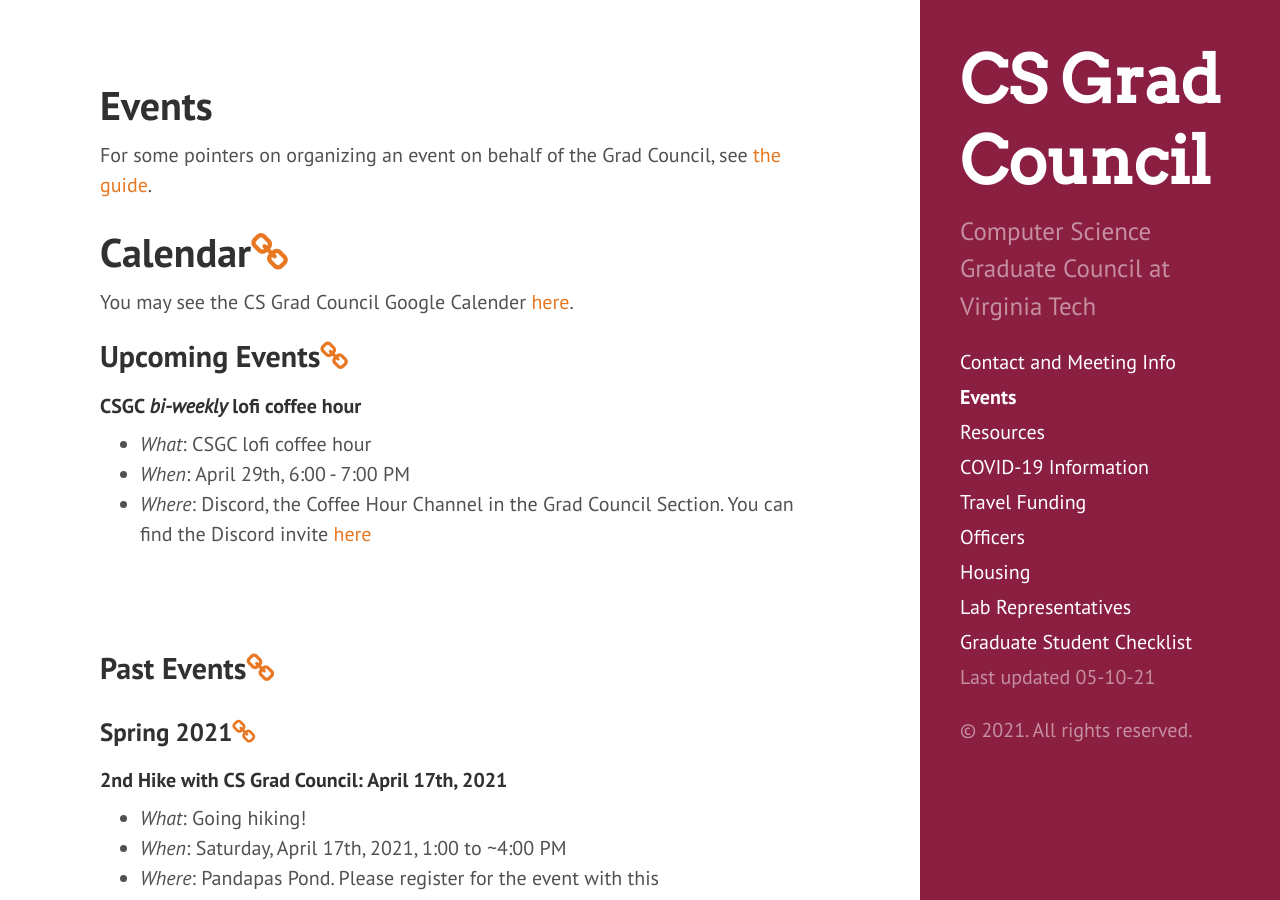
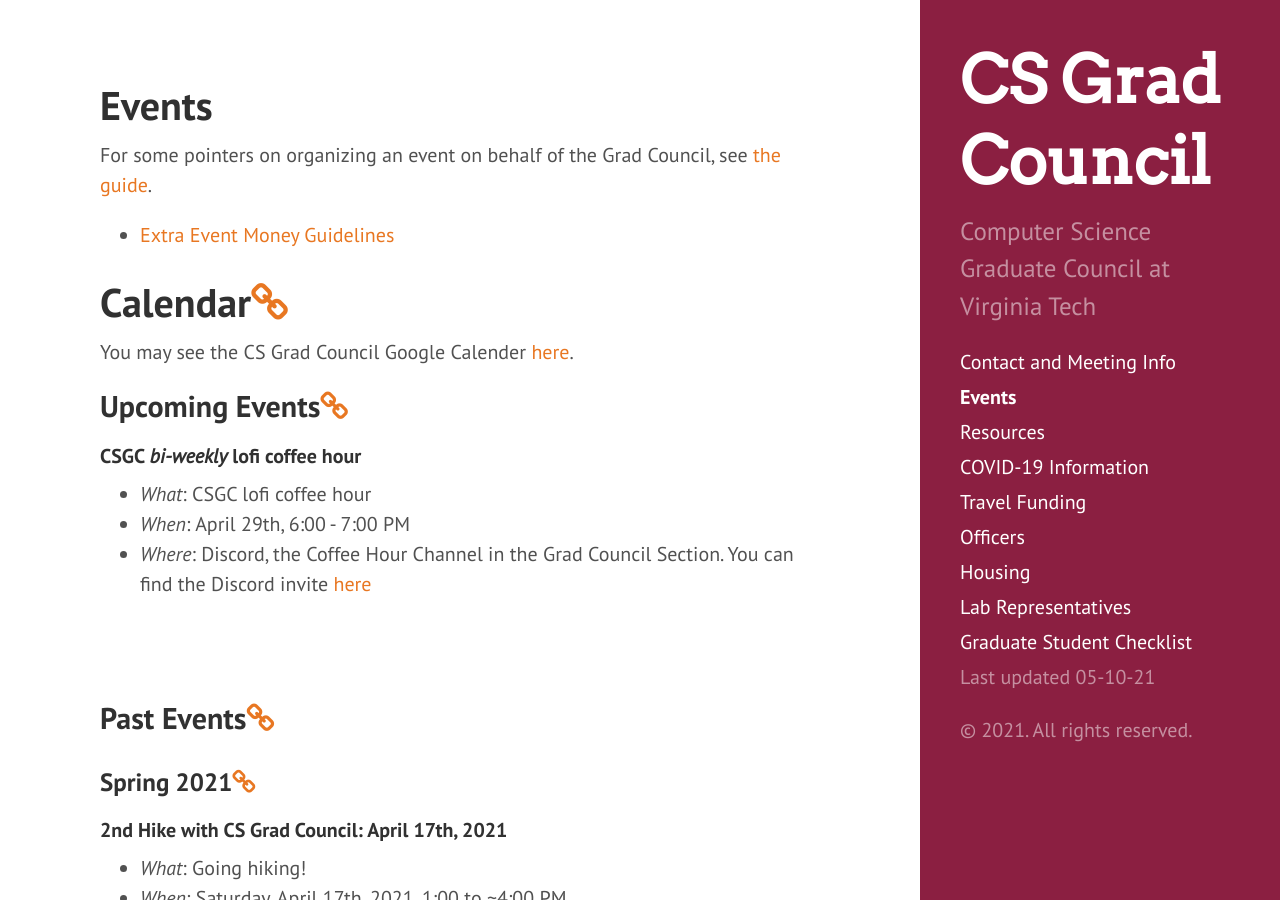
Before and after one commit to CSGraduateCouncil-VirginiaTech/csgc-website, a Jekyll site: the page built from events.md, in a window 1280 px wide and 900 px high. Built offline with Jekyll 4.4.1, drawn with Linux system fonts in a browser that asks for light colours.

Commit message:
Update events.md (#164)

```diff
--- a/events.md
+++ b/events.md
@@ -5,6 +5,7 @@
 ---
 
 For some pointers on organizing an event on behalf of the Grad Council, see [the guide](/events/organizing-an-event).
+* [Extra Event Money Guidelines](https://docs.google.com/document/d/1nOw6py3oOHV5FhKK5b01efl6lL1DPHU93S1oQjZJ5Ok/edit)
 
 # <a name="Calendar"></a>Calendar<a href="#Calendar"><i class="fa fa-link" aria-hidden="true"></i></a>
 
```
